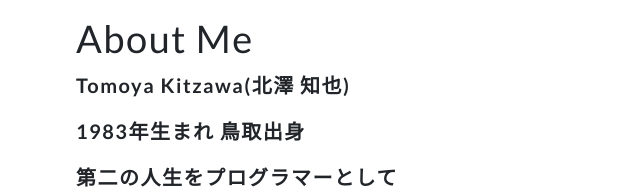
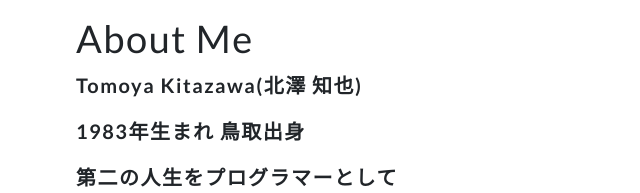
Before and after one commit to tomoya-cpn/portfolio, a plain HTML site: page index.html in a window 1280 px wide. Shown: the part 607-800 px from the top of the page, 439-1079 px from the left. Drawn offline with nearby package versions, Linux system fonts and the light colour scheme.

Commit message:
Update index.html

```diff
--- a/index.html
+++ b/index.html
@@ -115,7 +115,7 @@
             <div class="col-lg-8">
               <div class="profile-message">
                 <h1 class="text-38 mt-2">About Me</h1>
-                <p class="text-20">Tomoya Kitzawa(北澤 知也)</p>
+                <p class="text-20">Tomoya Kitazawa(北澤 知也)</p>
                 <p class="text-20">1983年生まれ 鳥取出身</p>
                 <p class="text-20">第二の人生をプログラマーとして<br>過ごすために独学でプログラミングを勉強中<br>将来はWEBエンジニアとして仕事をしたいです。</p>
               </div>
```
